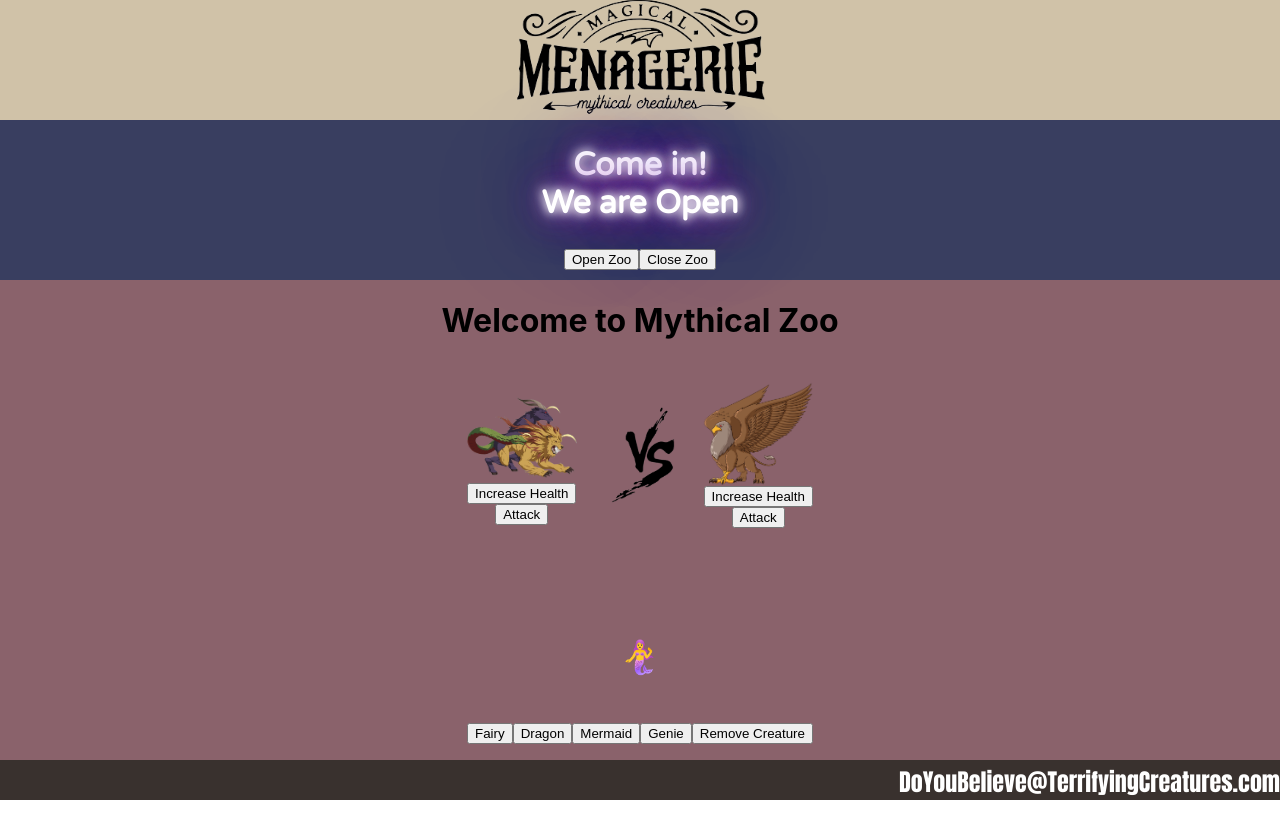
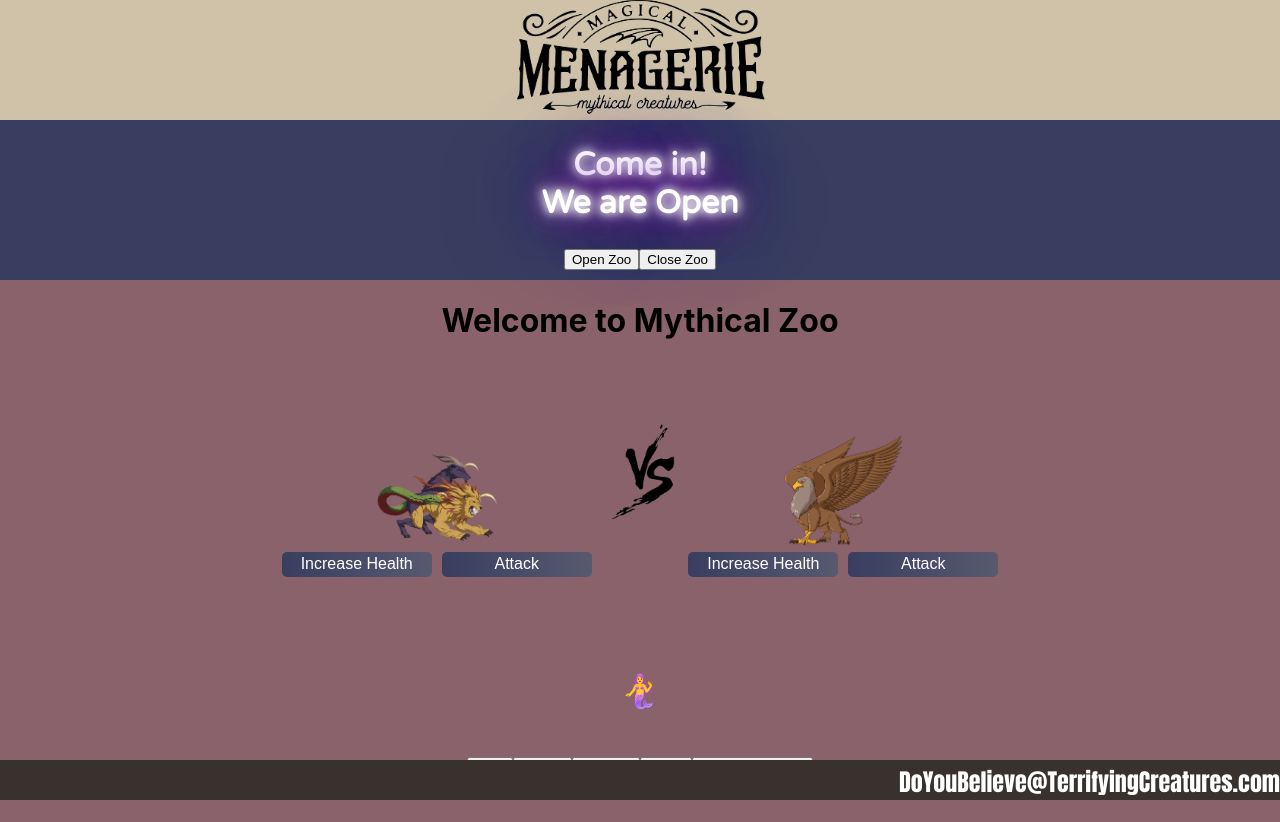
Before and after one commit to belliott15/2.4-Busy-Zoo-FS-React, a React (Create React App) app: page / in a window 1280 px wide. Both pictures are taken after a click on the button "Open Zoo". Before the commit the page ends 800 px from the top, so only its background shows below. Built offline with nearby package versions, Linux system fonts and the light colour scheme; a web font is replaced by a local one.

Commit message:
finished styling on battleArena

```diff
--- a/src/Components/BattleArena/BattleArena.css
+++ b/src/Components/BattleArena/BattleArena.css
@@ -4,16 +4,50 @@
     align-items: center;
     width: 100%;
     background-color: var(--color5);
-  }
+}
 
-  .monster{
+.monster{
     display: flex;
     flex-direction: column;
+    justify-content: flex-end;
+    align-items: center;
+    margin: 20px 60px 0px 60px;
+    height: 200px;
+    width: 200px;
+}
+
+.button-container{
+    display: flex;
     justify-content: center;
     align-items: center;
-    margin: 20px;
-  }
+}
 
-  .vsImage{
+.monster button{
+    font-size: 1rem;
+    border: none;
+    margin: 5px;
+    width: 150px;
+    height: 25px;
+    background: linear-gradient(to right, var(--color1) 0%, var(--color3) 90%);
+    background-size: 800px;
+    border-radius: 5px;
+    color: white
+}
+
+.monster button:hover{
+    animation: slider 1s forwards;
+}
+
+.vsImage{
     height: 100px;
-  }
+}
+
+@keyframes slider {
+    0%{
+        background-position: 0%, 50%, 100%;
+    }
+    100%{
+        background-position: 100%;
+        color: black;
+    }
+}
--- a/src/Components/BattleArena/BattleArena.js
+++ b/src/Components/BattleArena/BattleArena.js
@@ -8,15 +8,19 @@ export default function BattleArena({ chimeraHealth, setChimeraHealth, griffinHe
       {isOpen ?
         <div className='battle-arena' >
           <div className='monster'>
-            <img width={chimeraHealth * 11} src='./chimera.png' />
-            <button onClick={() => setChimeraHealth(chimeraHealth + 1)}>Increase Health</button>
-            <button onClick={() => setGriffinHealth(griffinHealth - 1)}>Attack</button>
+            <img width={chimeraHealth * 12} src='./chimera.png' />
+            <div className='button-container'>
+              <button onClick={() => {chimeraHealth < 22 ? setChimeraHealth(chimeraHealth + 1) : setChimeraHealth(chimeraHealth + 0);}}>Increase Health</button>
+              <button onClick={() => {griffinHealth > 3 ? setGriffinHealth(griffinHealth - 1) : setGriffinHealth(griffinHealth - 0);}}>Attack</button>
+            </div>
           </div>
           <img className='vsImage' src='./vsImage.png' />
           <div className='monster'>
-            <img width={griffinHealth * 11} src='./griffin.png' />
-            <button onClick={() => setGriffinHealth(griffinHealth + 1)}>Increase Health</button>
-            <button onClick={() => setChimeraHealth(chimeraHealth - 1)}>Attack</button>
+            <img width={griffinHealth * 12} src='./griffin.png' />
+            <div className='button-container'>
+              <button onClick={() => {griffinHealth < 21 ? setGriffinHealth(griffinHealth + 1) : setGriffinHealth(griffinHealth + 0); }}>Increase Health</button>
+              <button onClick={() => {chimeraHealth > 3 ? setChimeraHealth(chimeraHealth - 1) : setChimeraHealth(chimeraHealth - 0);}}>Attack</button>
+            </div>
           </div>
         </div>
         : ''}
```
